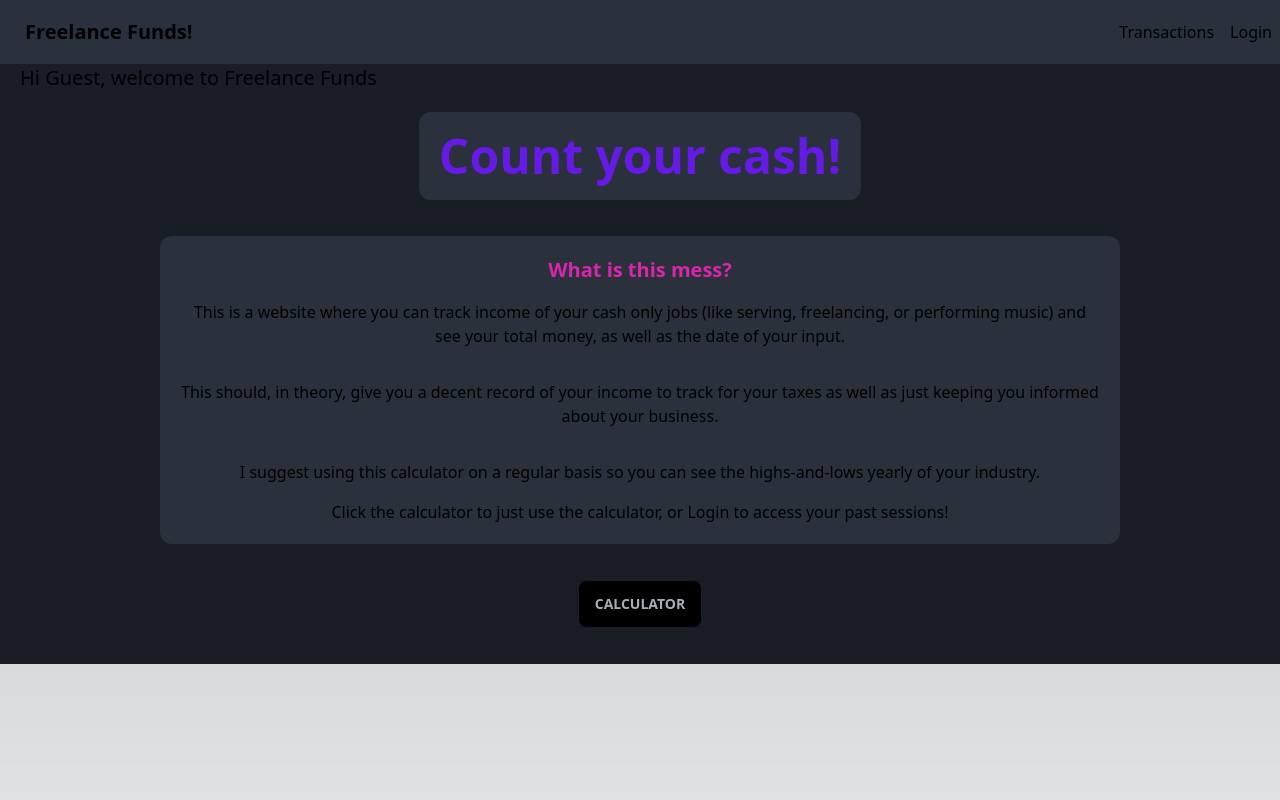
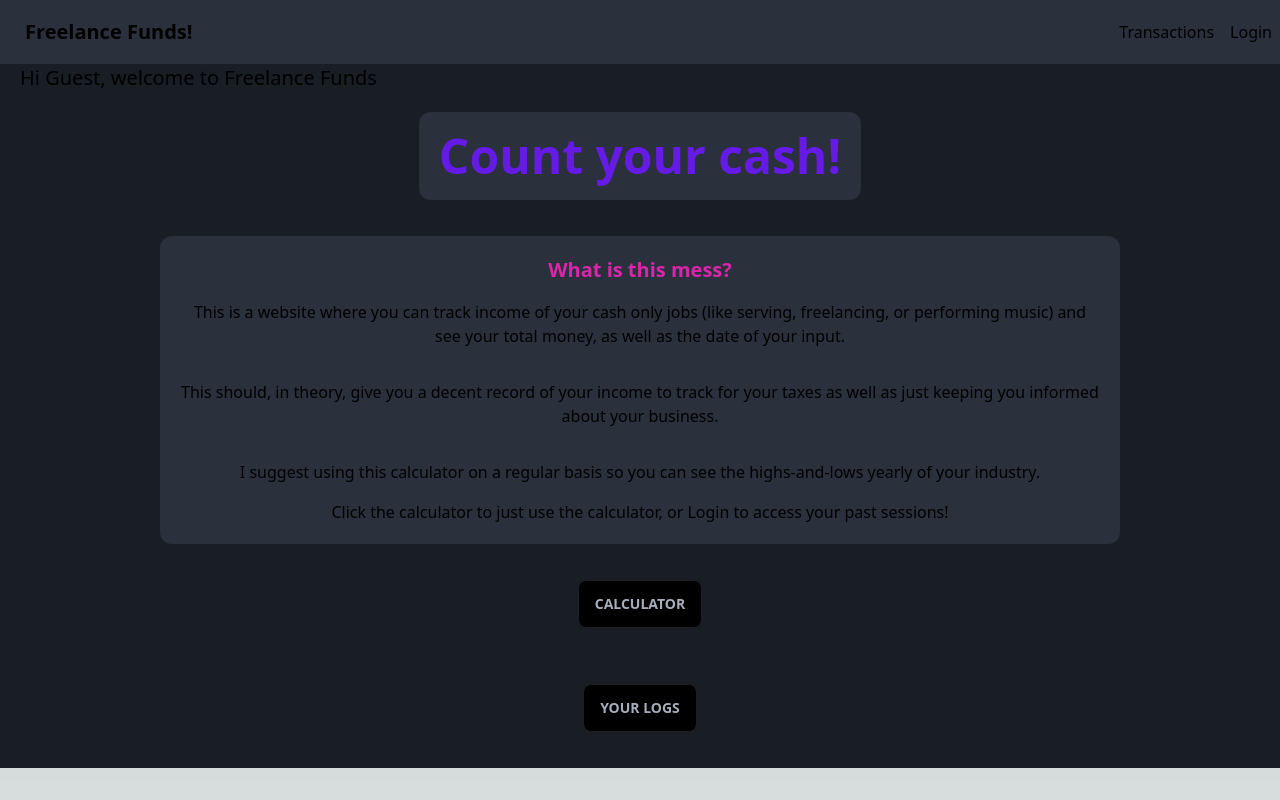
Before and after one commit to Nealium104/gig-econ, a Next.js app: page / in a window 1280 px wide. Built offline with nearby package versions, Linux system fonts and the light colour scheme; no server answers.

Commit message:
changed to SPA for now

```diff
--- a/src/pages/totals.js
+++ b/src/components/Totals.js
@@ -89,7 +89,6 @@ export default function Totals () {
 
     return (
         <>
-        <Nav />
         <div className="container mx-auto py-6 px-4">
         <h1 className="text-2xl font-semibold mb-6 text-center">
           Your Transactions
--- a/src/pages/index.js
+++ b/src/pages/index.js
@@ -1,11 +1,13 @@
 import Nav from '@/components/Nav'
 import InputForm from '@/components/InputForm'
 import Conditional from '@/components/shared/Conditional'
+import Totals from '@/components/Totals'
 import { useState } from 'react'
 import { useUser } from '@auth0/nextjs-auth0/client';
 
 export default function Home() {
   const [canShow, setCanShow] = useState(false)
+  const [canShow2, setCanShow2] = useState(false)
   const [value, setValue] = useState(new Date());
 
   const { user, error, isLoading } = useUser()
@@ -16,6 +18,10 @@ export default function Home() {
 
   const handleButtonClick = () => {
     setCanShow(!canShow)
+  }
+
+  const handleButtonClick2 = () => {
+    setCanShow2(!canShow2)
   }
 
   return (
@@ -34,9 +40,13 @@ export default function Home() {
           <h2>Click the calculator to just use the calculator, or Login to access your past sessions!</h2>
         </div>
         <button className='btn bg-black my-5' id='showInputForm' onClick={handleButtonClick}>Calculator</button>
+        <button className='btn bg-black my-5' onClick={handleButtonClick2}>Your Logs</button>
         <div>
           <Conditional className="py-4" showWhen={canShow}>
             <InputForm />
+          </Conditional>
+          <Conditional className="py-4" showWhen={canShow2}>
+            <Totals />
           </Conditional>
         </div>
         </div>
```
